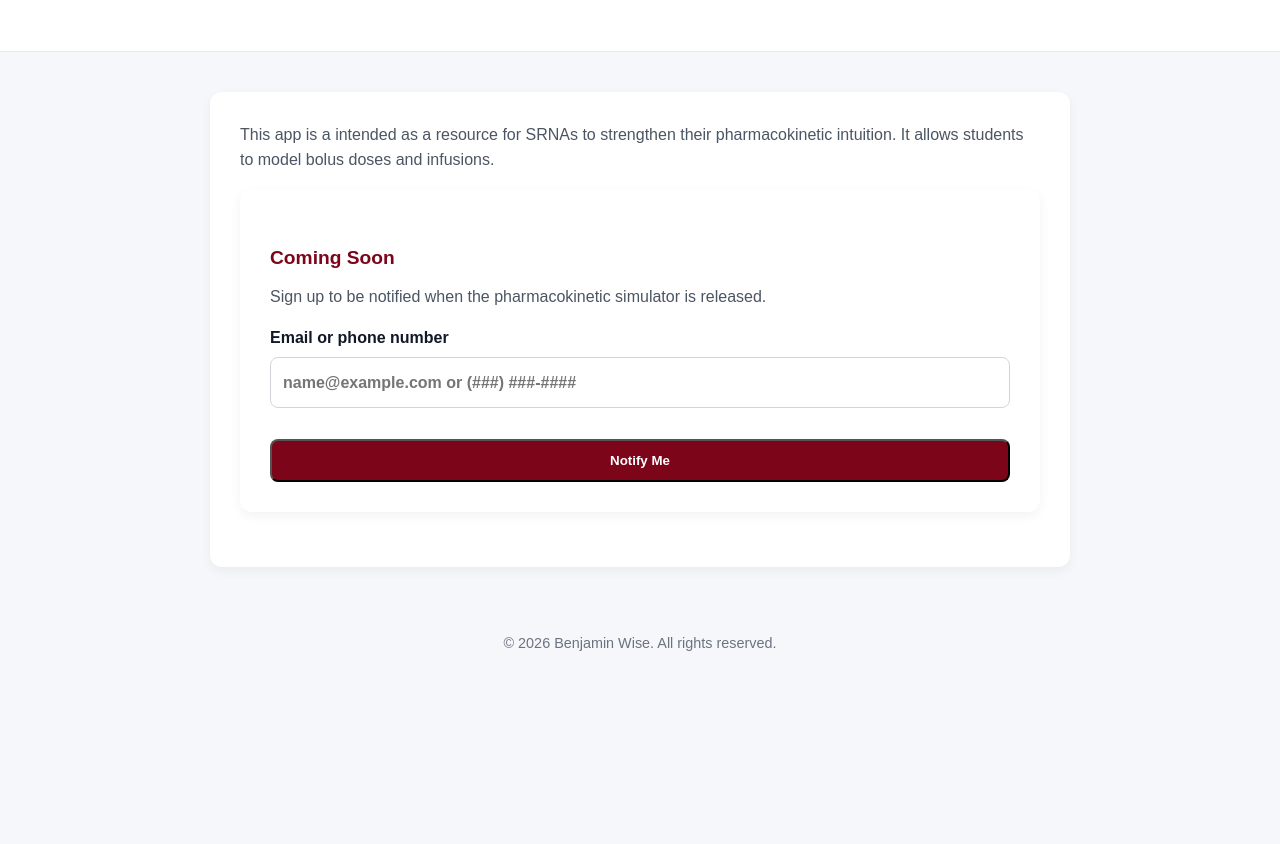
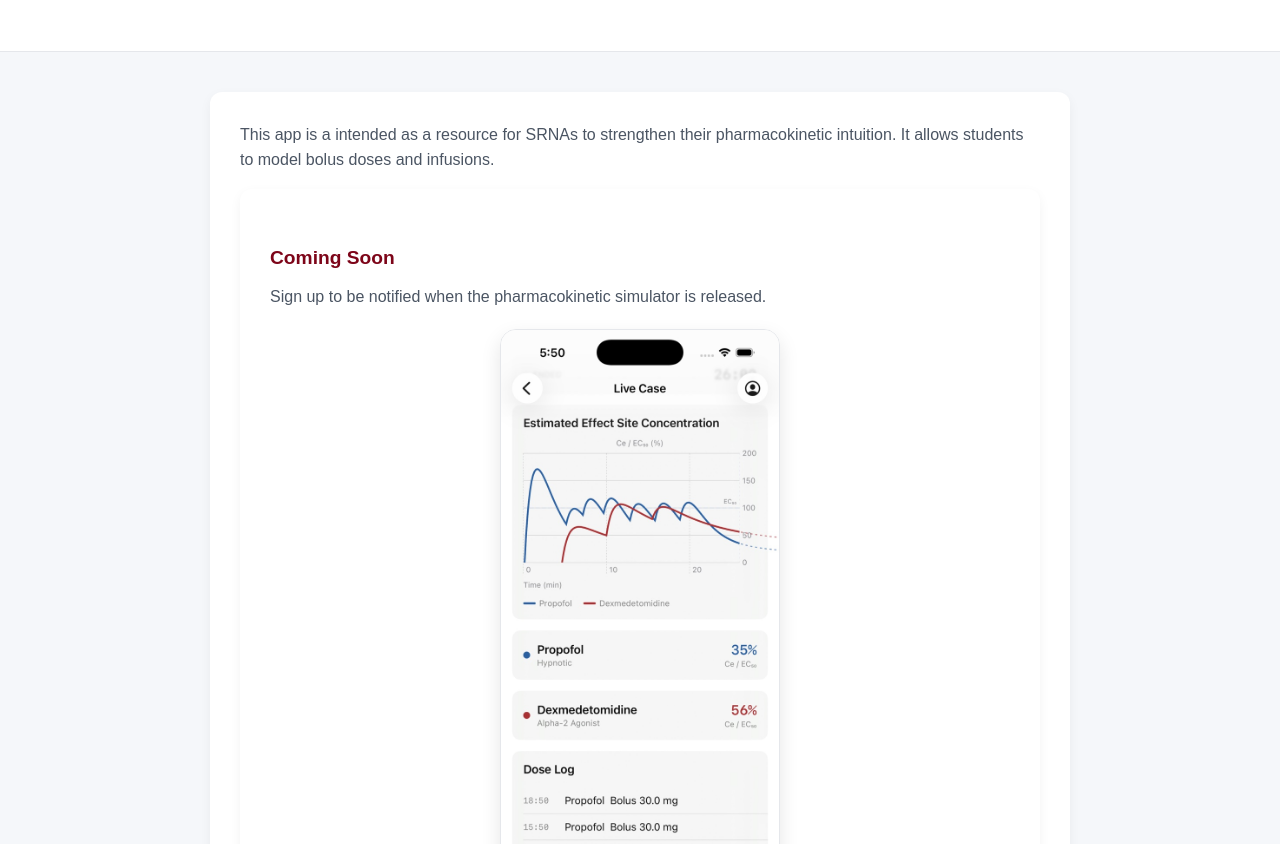
Before and after one commit to benwise55/srnacareplanner, a website: page pharmacokinetics.html in a window 1280 px wide. Shown: the part 108-952 px from the top of the page. Before the commit the page ends 800 px from the top, so only its background shows below. Drawn offline with Linux system fonts and the light colour scheme.

Commit message:
animate and screenshot

```diff
--- a/pharmacokinetics.html
+++ b/pharmacokinetics.html
@@ -46,6 +46,8 @@
         <section id="about">
             <h2>Coming Soon</h2>
             <p>Sign up to be notified when the pharmacokinetic simulator is released.</p>
+
+            <img class="preview-screenshot" src="pharmacokinetics-preview.jpg" alt="Live Case screen showing an estimated effect site concentration chart for Propofol and Dexmedetomidine, with a dose log below" width="640" height="1391" loading="lazy" />
 
             <form action="https://formsubmit.co/support@srnacareplanner.com" method="POST">
               <input type="hidden" name="_subject" value="Pharmacokinetics Notify Me Signup" />
--- a/styles.css
+++ b/styles.css
@@ -112,11 +112,20 @@ header p {
 }
 
 /* Apple's badge is a plain image, sized to match the height of the
-   Microsoft badge's "large"/"small" variants below so the two line up. */
+   Microsoft badge's "large"/"small" variants below so the two line up.
+   It also has no built-in animation option, unlike the Microsoft badge,
+   so a matching hover lift is added here. */
 .store-badges img {
   max-width: 100%;
   height: 106px;
   width: auto;
+  transition: transform 0.2s ease, filter 0.2s ease;
+}
+
+.store-badges a:hover img,
+.store-badges a:focus-visible img {
+  transform: scale(1.04);
+  filter: brightness(1.08);
 }
 
 .ms-store-badge-small {
@@ -402,6 +411,17 @@ textarea {
   margin-top: -6px;
 }
 
+.preview-screenshot {
+  display: block;
+  width: 100%;
+  max-width: 280px;
+  height: auto;
+  margin: 20px auto;
+  border-radius: 16px;
+  border: 1px solid #e5e7eb;
+  box-shadow: 0 8px 20px rgba(0, 0, 0, 0.1);
+}
+
 footer {
   text-align: center;
   padding: 25px;
```
Also changed, not shown: index.html (+2 -2 lines), pharmacokinetics-preview.jpg (added).
